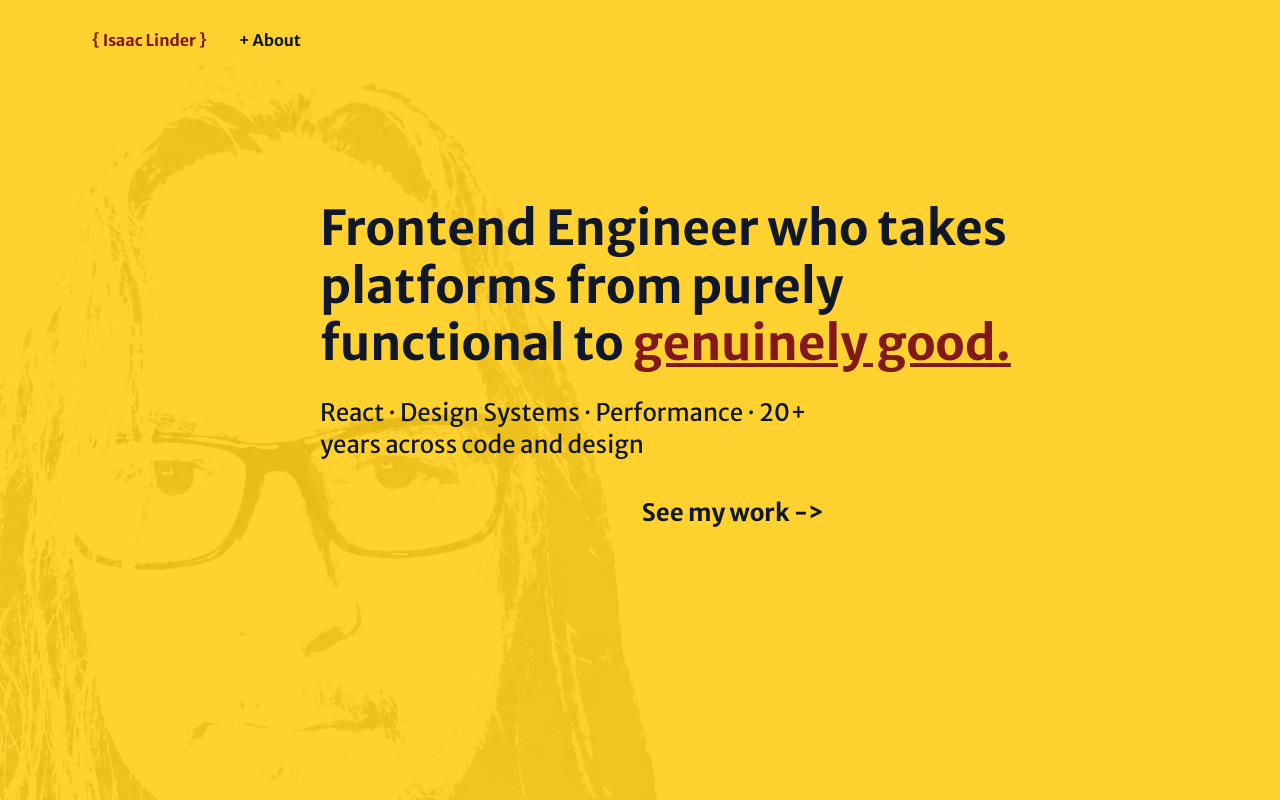
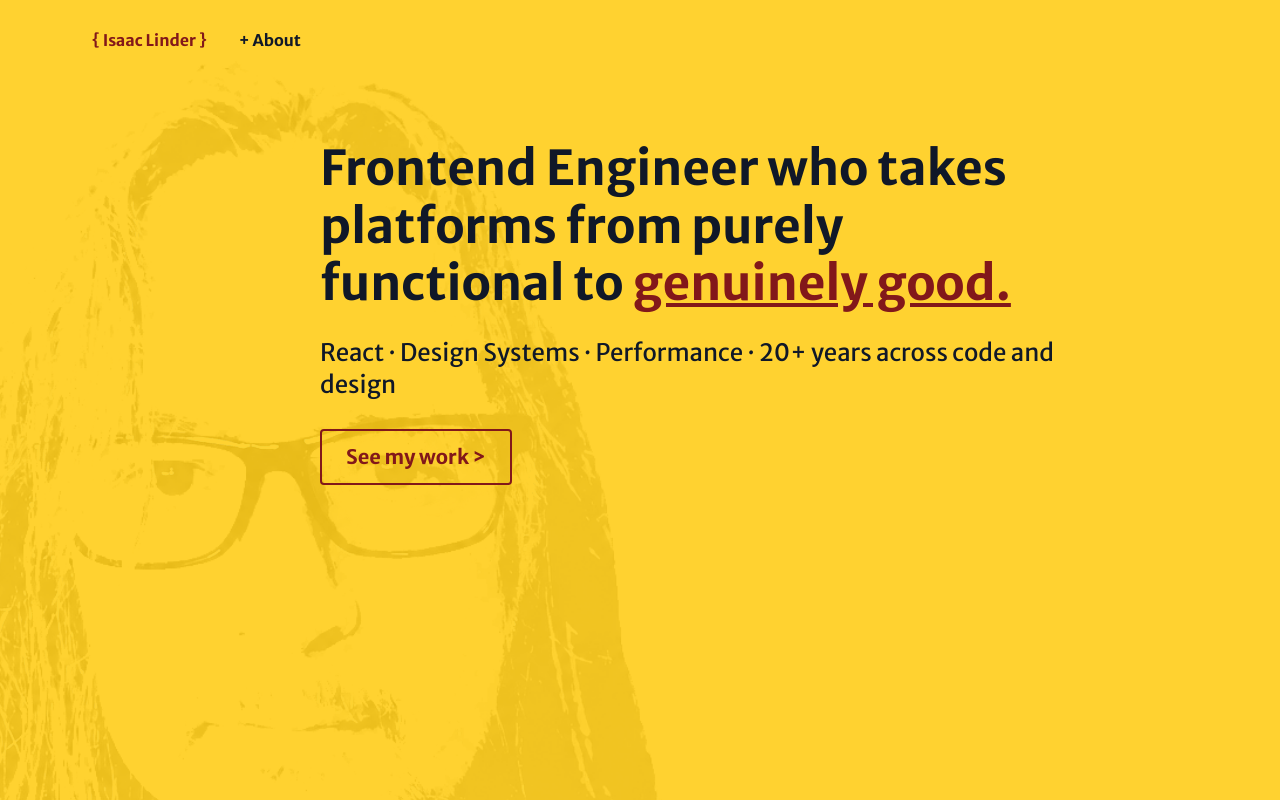
Before and after one commit to iTerentius/isaaclinder, a React (Vite) app: page / in a window 1280 px wide. Shown: the top 800 px of the page. Built offline with nearby package versions, Linux system fonts and the light colour scheme.

Commit message:
WIP additional content

```diff
--- /dev/null
+++ b/src/components/Button.jsx
@@ -0,0 +1,17 @@
+import clsx from 'clsx'
+import { Link } from 'react-router'
+
+export default function Button({ to, variant = 'primary', children }) {
+  return (
+    <Link
+      to={to}
+      className={clsx(
+        'inline-block px-6 py-3 rounded font-display transition-colors duration-150 cursor-pointer',
+        variant === 'primary' && 'bg-brand text-white hover:bg-brand-light',
+        variant === 'secondary' && 'border-2 border-brand text-brand hover:bg-brand hover:text-white'
+      )}
+    >
+      {children}
+    </Link>
+  )
+}
--- a/src/components/CTA.jsx
+++ b/src/components/CTA.jsx
@@ -1,9 +1,8 @@
-import NavItem from "./NavItem";
-
+import Button from "./Button"
 export default function CTA({label, loc}){
   return(
-    <div className="p-5 font-bold text-2xl flex justify-end">
-      <NavItem className="" to={loc}>{label}</NavItem>
+    <div className="mt-5 font-bold text-xl">
+      <Button variant="secondary" to={loc}>{label}</Button>
     </div>
   )
 }
--- a/src/pages/About.jsx
+++ b/src/pages/About.jsx
@@ -8,7 +8,7 @@ export default function About() {
         alt=""
         className="
           absolute
-          -left-80
+          -left-145
           top-0
           h-auto
           w-300
@@ -21,14 +21,14 @@ export default function About() {
         "
       />
       <div className="max-w-3/4 space-y-6 font-extralight">
-        <h1 className="text-5xl text-brand font-bold">About Isaac</h1>
+        <h1 className="text-5xl text-brand font-bold">About me</h1>
         <ul className="space-y-6 list-inside">
           <MarkedItem>I've spent the last 20 years moving between code and design — sometimes leading with one, sometimes the other, usually doing both at once.</MarkedItem>
           <MarkedItem>Most recently, I spent 4+ years as the frontend owner of AudienceMaker, a data-audience platform built by a genuinely strong engineering team with a deep focus on capability. My job was making all that power feel as good to use as it is to have — modernizing the React architecture, building a design system from scratch, and shipping integrations under real deadlines.</MarkedItem>
           <MarkedItem>Before that, I spent 21 years at a health-marketing company doing everything from interactive 3D medical software to full digital campaigns — the kind of long tenure that teaches you a system end-to-end rather than just your one corner of it.</MarkedItem>
           <MarkedItem>Outside of work, I write generative music code in SuperCollider and tinker with my dev environment more than is probably necessary.</MarkedItem>
         </ul>
-        <div className="text-sm mt-10 flex gap-2 items-baseline">
+        <div className="text-sm mt-10 flex gap-2 items-baseline ml-5">
           <p className="font-bold">Skills: </p>
           <p className="font-mono text-brand">React · JavaScript · Figma & Design Systems · Performance Optimization · WordPress · SQL · REST/API Integration</p>
         </div>
--- a/src/pages/Home.jsx
+++ b/src/pages/Home.jsx
@@ -4,7 +4,7 @@ import ilphoto from "../assets/il-2026.png"
 import CTA from "../components/CTA";
 export default function Home() {
   return(
-    <section className="ml-60 mt-30 mr-40">
+    <section className="ml-0 mt-10 md:mt-15 mr-0 md:mr-30 md:ml-60">
       <img
         src={ilphoto}
         alt=""
@@ -23,9 +23,9 @@ export default function Home() {
         "
       />
       <h1 className="font-sans leading-[1.2] text-5xl font-bold">Frontend Engineer who takes platforms from purely functional to <span className="underline text-brand">genuinely good.</span></h1>
-      <div className="max-w-3/4">
+      <div className="max-w-4xl flex items-start flex-col">
         <p className="text-2xl mt-6 font-extralight">React · Design Systems · Performance · 20+ years across code and design</p>
-        <CTA label="See my work ->" loc="/about" />
+        <CTA label="See my work >" loc="/about" />
       </div>
       {/* <img className="mix-blend-darken" src={ilphoto} /> */}
     </section>
```
